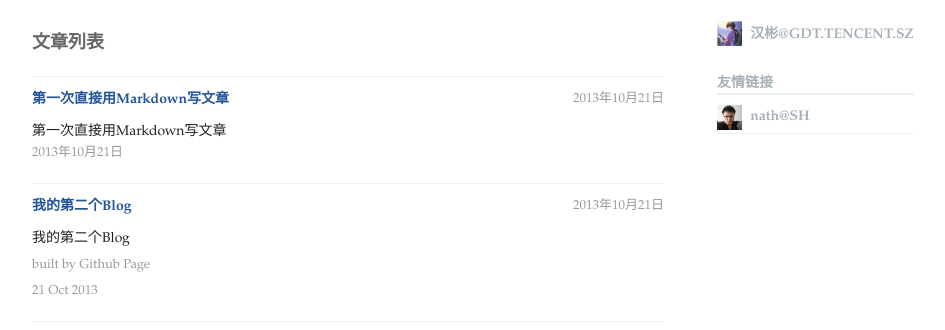
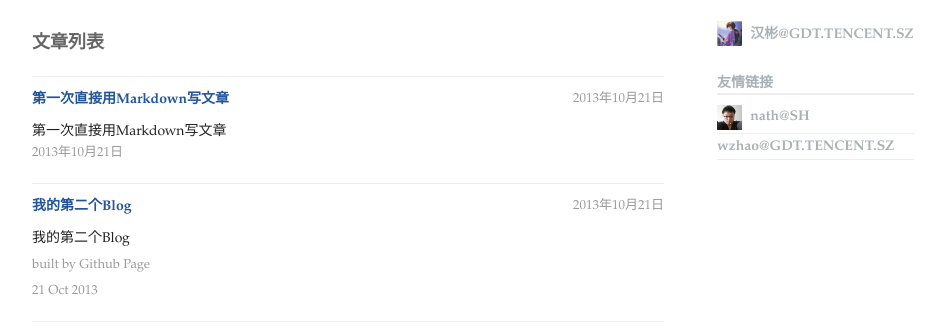
Before and after one commit to kenshinlin/archives, a Jekyll site: the page built from index.html, in a window 1280 px wide. Shown: the top 330 px of the page, without its empty margins (128-1073 px from the left). Built offline with Jekyll 4.4.1, drawn with Linux system fonts in a browser that asks for light colours.

Commit message:
Update sketch.html

```diff
--- a/_layouts/sketch.html
+++ b/_layouts/sketch.html
@@ -50,6 +50,11 @@
                             	<span>nath@SH</span>
                             </a>
                           </li>
+                          <li class="flink">
+                     	    <a href="http://zciii.com" target="_blank" class="avatar">
+                            	<span>wzhao@GDT.TENCENT.SZ</span>
+                            </a>
+                          </li>
                        </ul>
                          </div>
                       </div>
```
